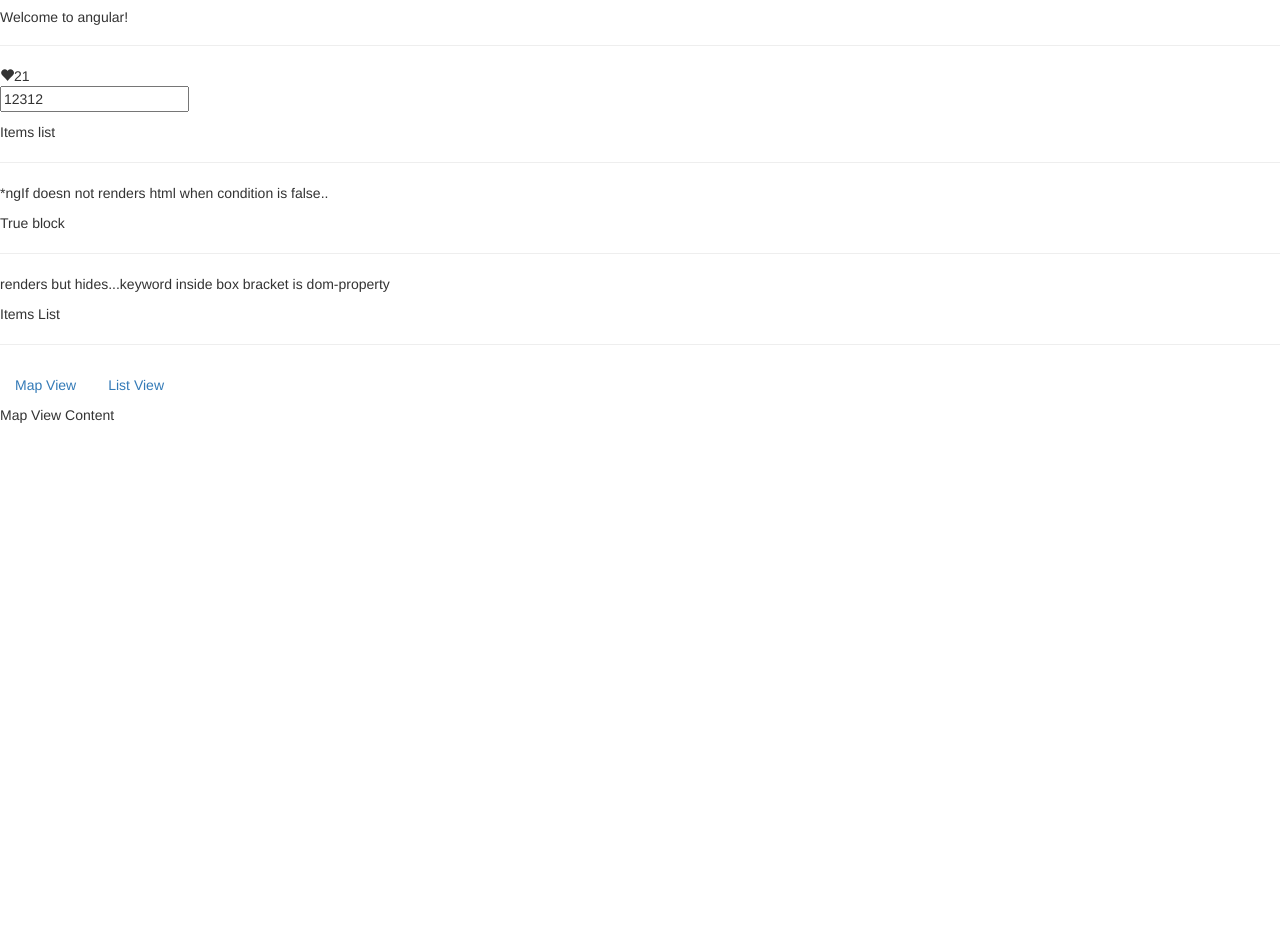
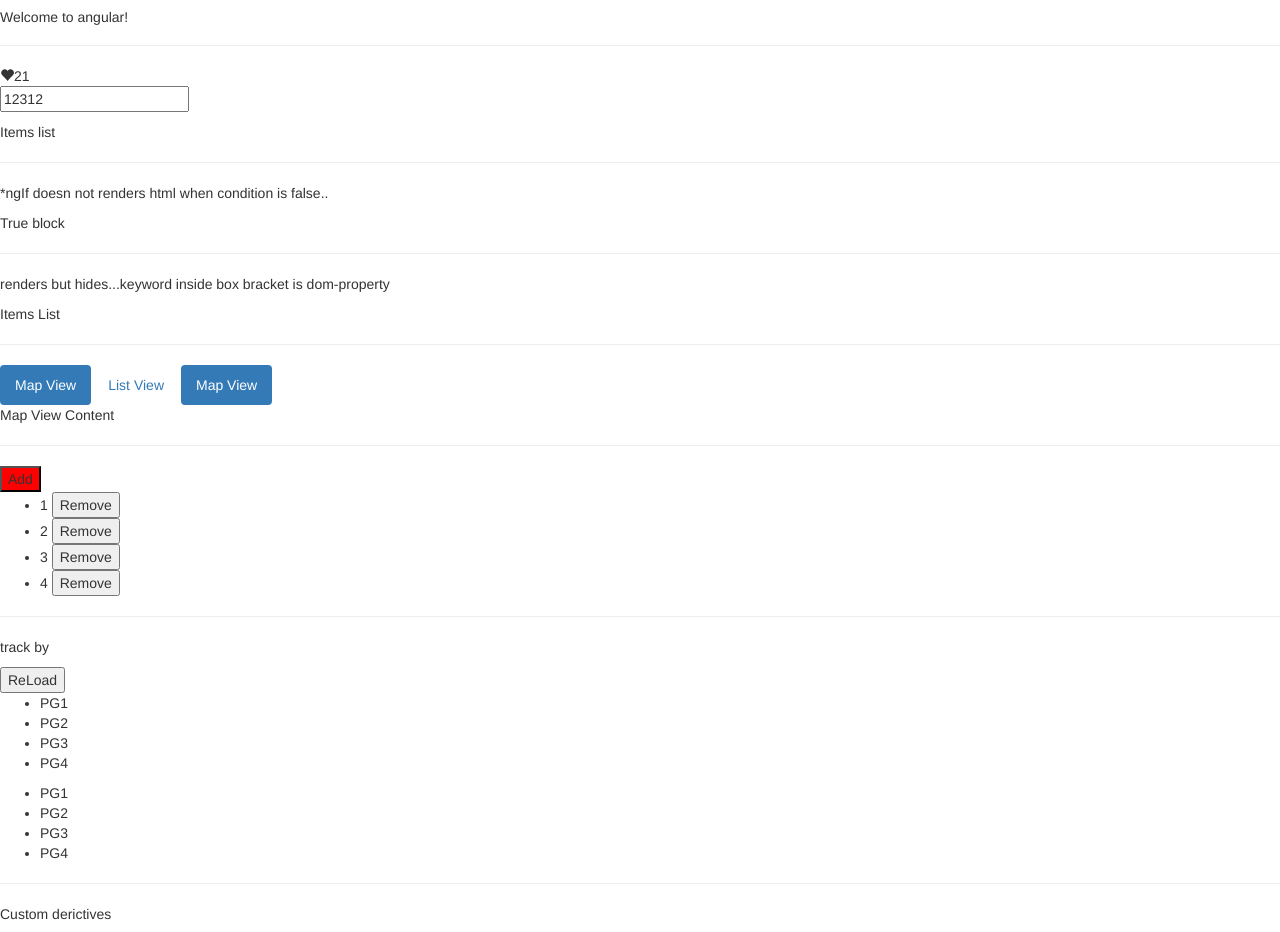
Before and after one commit to santonil2003/angular6, an Angular app: page / in a window 1280 px wide. Shown: the top 932 px of the page. Before the commit the page ends 800 px from the top, so only its background shows below. Built offline with nearby package versions, Linux system fonts and the light colour scheme.

Commit message:
custom directive

```diff
--- a/src/app/app.module.ts
+++ b/src/app/app.module.ts
@@ -11,6 +11,7 @@ import { RatingComponent } from './rating/rating.component';
 import { PanelComponent } from './panel/panel.component';
 import { LikeComponent } from './like/like.component';
 import { DirectivesComponent } from './directives/directives.component';
+import { InputFormatDirective } from './input-format.directive';
 
 @NgModule({
   declarations: [
@@ -20,7 +21,8 @@ import { DirectivesComponent } from './directives/directives.component';
     RatingComponent,
     PanelComponent,
     LikeComponent,
-    DirectivesComponent
+    DirectivesComponent,
+    InputFormatDirective
   ],
   imports: [
     BrowserModule,
--- a/src/app/directives/directives.component.html
+++ b/src/app/directives/directives.component.html
@@ -26,11 +26,42 @@
 <hr />
 
 <ul class="nav nav-pills">
-  <li [class.acive]="viewMode=='map'"><a (click)="viewMode='map'">Map View</a></li>
-  <li [class.acive]="viewMode=='list'"><a (click)="viewMode='list'">List View</a></li>
+  <li [class.active]="viewMode=='map'"><a (click)="viewMode='map'">Map View</a></li>
+  <li [class.active]="viewMode=='list'"><a (click)="viewMode='list'">List View</a></li>
+  <li [ngClass]="{'active':viewMode=='map'}"><a (click)="viewMode='map'">Map View</a></li>
 </ul>
 <div [ngSwitch]="viewMode">
   <div *ngSwitchCase="'map'">Map View Content</div>
   <div *ngSwitchCase="'list'">List View Content</div>
   <div *ngSwitchDefault>Default</div>
 </div>
+
+<hr />
+<button (click)="addNew()" [ngStyle]="{'backgroundColor':'red'}">Add</button>
+<ul>
+  <li *ngFor="let item of items">
+    {{item}}
+    <button (click)="removeItem(item)">Remove</button>
+  </li>
+</ul>
+
+<hr />
+<p>track by</p>
+
+<button (click)="loadCourses()">ReLoad</button>
+<ul>
+  <li *ngFor="let course of courses">
+    {{course.name}}
+  </li>
+</ul>
+
+<ul>
+  <li *ngFor="let course of courses; trackBy: trackCourse()">
+    {{course.name}}
+  </li>
+</ul>
+
+<hr />
+<p>Custom derictives</p>
+
+<input type="text" appInputFormat [format]="'lowercase'">
--- a/src/app/directives/directives.component.ts
+++ b/src/app/directives/directives.component.ts
@@ -11,9 +11,39 @@ export class DirectivesComponent implements OnInit {
 
   viewMode = 'map';
 
+  courses = [
+    { id: 1, name: 'PG1' },
+    { id: 2, name: 'PG2' },
+    { id: 3, name: 'PG3' },
+    { id: 4, name: 'PG4' },
+  ];
+
   constructor() { }
 
   ngOnInit() {
   }
 
+  addNew() {
+    this.items.push(this.items.length + 1);
+  }
+
+  removeItem(item) {
+    let index = this.items.indexOf(item);
+    this.items.splice(index, 1);
+  }
+
+  loadCourses() {
+    /*simulate as if it was from http response.*/
+    this.courses = [
+      { id: 1, name: 'PG1' },
+      { id: 2, name: 'PG2' },
+      { id: 3, name: 'PG3' },
+      { id: 4, name: 'PG4' },
+    ];
+  }
+
+  trackCourse(index, course) {
+    return course ? course.id : undefined;
+  }
+
 }
--- /dev/null
+++ b/src/app/input-format.directive.ts
@@ -0,0 +1,38 @@
+import { Directive, HostListener, ElementRef, Input } from '@angular/core';
+
+@Directive({
+  selector: '[appInputFormat]'
+})
+export class InputFormatDirective {
+
+  @Input('format') format;
+
+  constructor(private element: ElementRef) { }
+
+  @HostListener('focus') onFocus() {
+    console.log('on focus');
+  }
+
+  @HostListener('blur') onBlur() {
+    console.log('on blur');
+  }
+
+  @HostListener('click') onClick() {
+    console.log('click');
+  }
+
+  @HostListener('keyup') onKeyUp() {
+    const value: string = this.element.nativeElement.value;
+
+
+    if (this.format === 'lowercase') {
+      this.element.nativeElement.value = value.toLocaleLowerCase();
+    } else {
+      this.element.nativeElement.value = value.toLocaleUpperCase();
+    }
+
+    console.log(value);
+  }
+
+
+}
```
Also changed, not shown: 1 other file (tests, documents, lock files or other folders).
